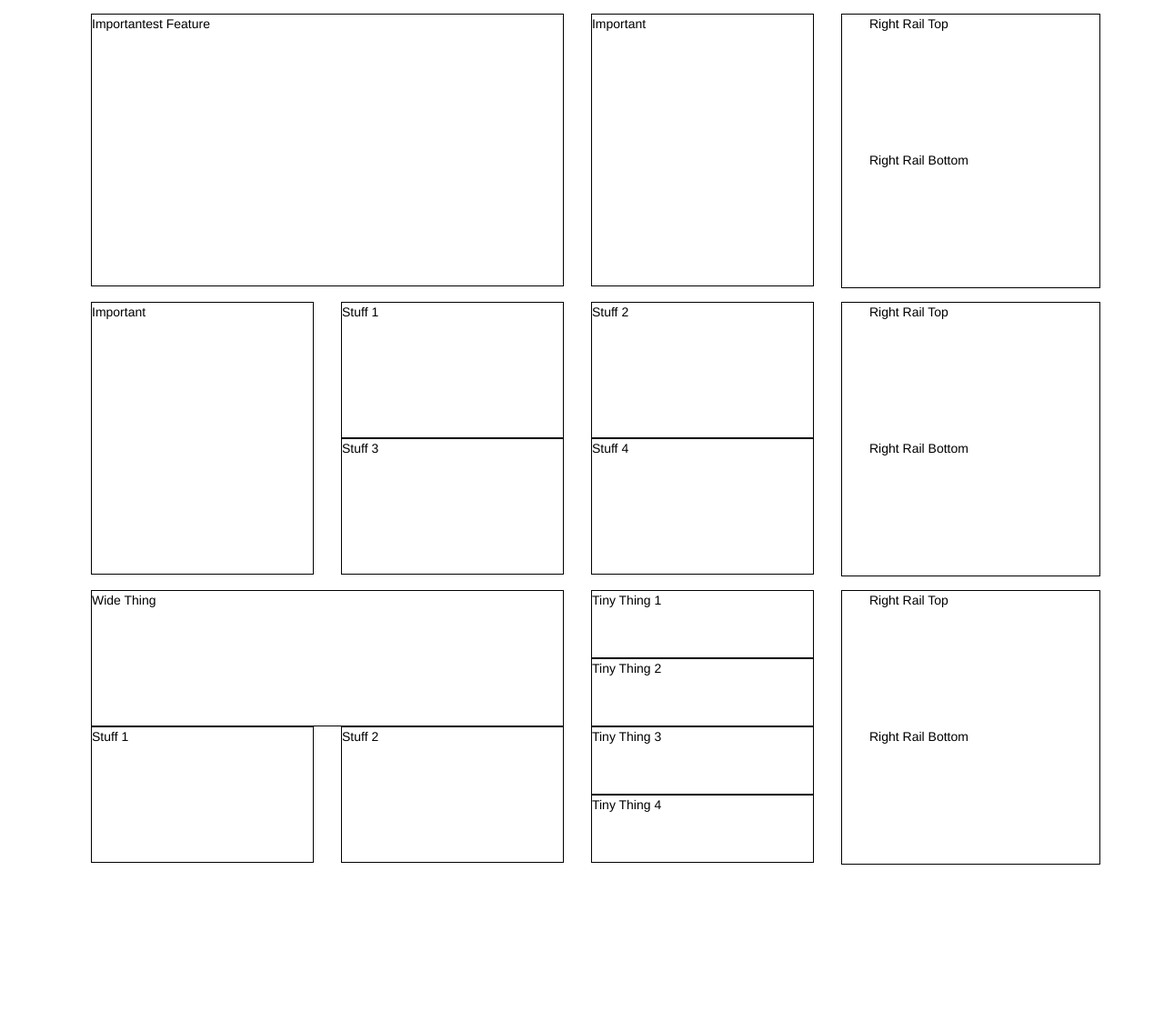
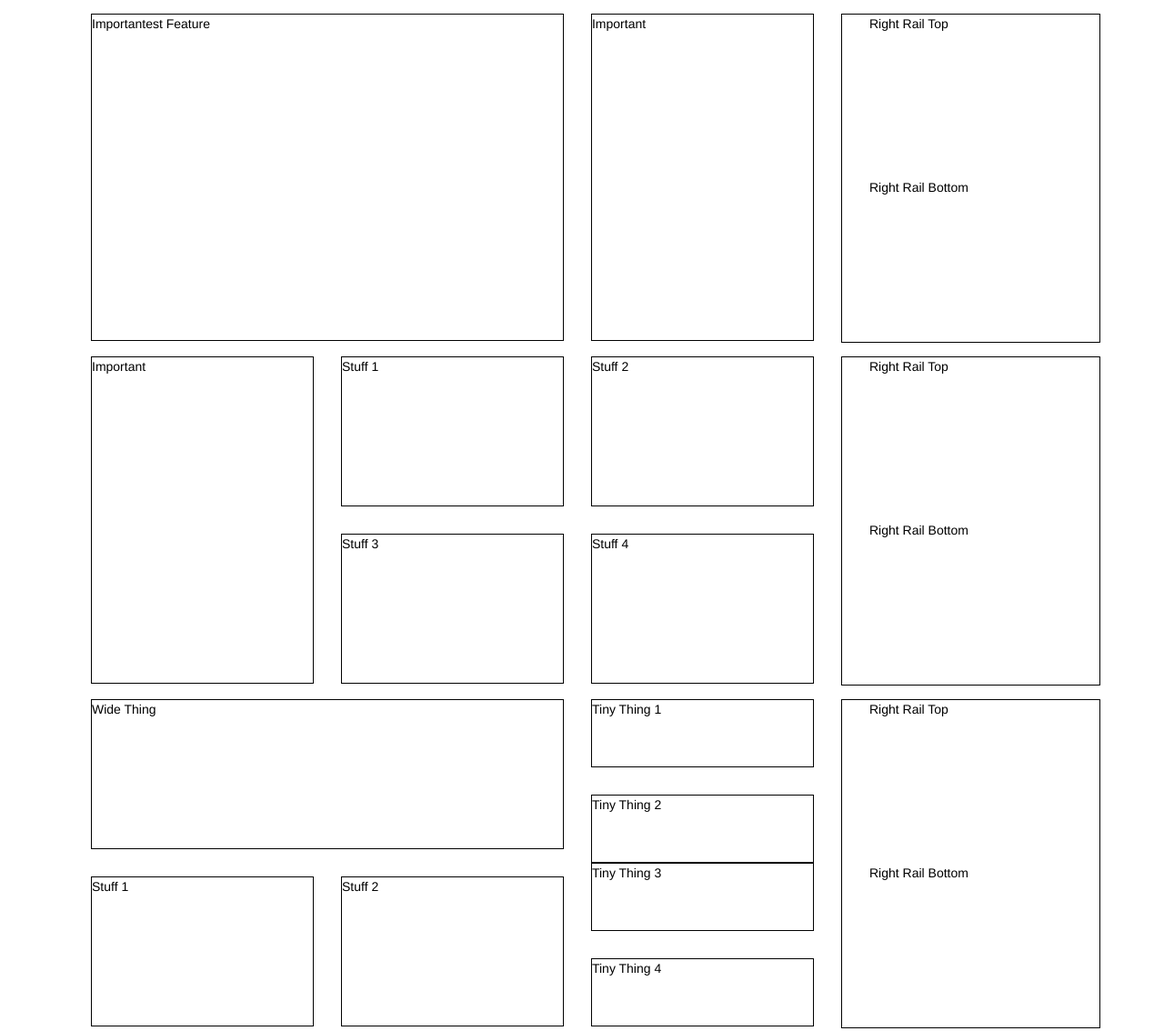
Before and after one commit to 4kategreen/box-fun, a website: page index.html in a window 1280 px wide. Shown: the whole page at 91% size. Before the commit the page ends 966 px from the top, so only its background shows below. Drawn offline with nearby package versions, Linux system fonts and the light colour scheme.

Commit message:
Adding some vertical spacing magic that I'm not sure I like. There really has to be a better way. This relies on the boxes knowing whether they're on hte top or the bottom if there are two on top of each other and I just don't like it. Committing just so I still have it.

```diff
--- a/index.html
+++ b/index.html
@@ -21,10 +21,10 @@
       <div class="content-box">
         <div class="main-body">
           <div class="widget one-by-two"><div>Important</div></div>
-          <div class="widget one-by-one"><div>Stuff 1</div></div>
-          <div class="widget one-by-one"><div>Stuff 2</div></div>
-          <div class="widget one-by-one"><div>Stuff 3</div></div>
-          <div class="widget one-by-one"><div>Stuff 4</div></div>
+          <div class="widget one-by-one top"><div>Stuff 1</div></div>
+          <div class="widget one-by-one top"><div>Stuff 2</div></div>
+          <div class="widget one-by-one bottom"><div>Stuff 3</div></div>
+          <div class="widget one-by-one bottom"><div>Stuff 4</div></div>
         </div>
         <div class="right-rail">
           <div class="right-rail__box">Right Rail Top</div>
@@ -34,13 +34,13 @@
 
     <div class="content-box">
       <div class="main-body">
-        <div class="widget two-by-one"><div>Wide Thing</div></div>
-        <div class="widget one-by-half"><div>Tiny Thing 1</div></div>
-        <div class="widget one-by-half"><div>Tiny Thing 2</div></div>
-        <div class="widget one-by-one"><div>Stuff 1</div></div>
-        <div class="widget one-by-one"><div>Stuff 2</div></div>
-        <div class="widget one-by-half"><div>Tiny Thing 3</div></div>
-        <div class="widget one-by-half"><div>Tiny Thing 4</div></div>
+        <div class="widget two-by-one top"><div>Wide Thing</div></div>
+        <div class="widget one-by-half top"><div>Tiny Thing 1</div></div>
+        <div class="widget one-by-half bottom"><div>Tiny Thing 2</div></div>
+        <div class="widget one-by-one bottom"><div>Stuff 1</div></div>
+        <div class="widget one-by-one bottom"><div>Stuff 2</div></div>
+        <div class="widget one-by-half top"><div>Tiny Thing 3</div></div>
+        <div class="widget one-by-half bottom"><div>Tiny Thing 4</div></div>
       </div>
       <div class="right-rail">
         <div class="right-rail__box">Right Rail Top</div>
--- a/styles/less/boxes.less
+++ b/styles/less/boxes.less
@@ -42,6 +42,7 @@
     .make-sm-column(6);
     .make-md-column(12);
     .single;
+    .top;
   }
 }
 
@@ -92,7 +93,6 @@
 
 .one-by-half {
   .make-sm-column(4);
-  .half;
   color: black;
   &>div {
     .half;
@@ -109,8 +109,15 @@
   height: 75px;
 }
 .single() {
-  height: 150px;
+  height: 165px;
 }
 .double() {
-  height: 300px;
+  height: 360px;
 }
+
+.top {
+  margin-bottom: (@grid-gutter-width / 2);
+}
+.bottom {
+  margin-top: (@grid-gutter-width / 2);
+}
```
Also changed, not shown: styles/boxes.css.
